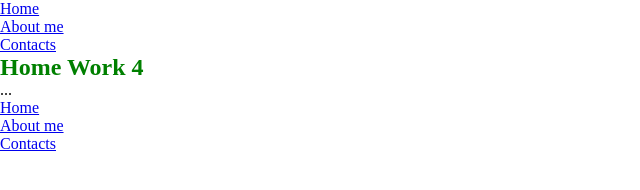
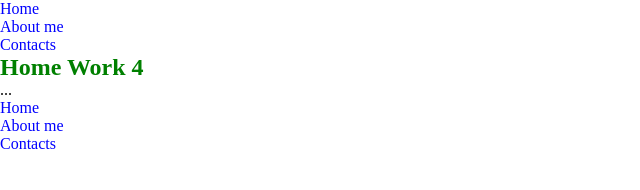
Before and after one commit to PyrkinValentin/home-work-4, a plain HTML site: page index.html in a window 1280 px wide. Shown: the full height of the page, 0-640 px from the left. Drawn offline with Linux system fonts and the light colour scheme.

Commit message:
feat: add-styles

```diff
--- a/index.html
+++ b/index.html
@@ -12,13 +12,13 @@
 		<nav>
 			<ul>
 				<li>
-					<a href="#">Home</a>
+					<a href="#" class="link">Home</a>
 				</li>
 				<li>
-					<a href="#">About me</a>
+					<a href="#" class="link">About me</a>
 				</li>
 				<li>
-					<a href="#">Contacts</a>
+					<a href="#" class="link">Contacts</a>
 				</li>
 			</ul>
 		</nav>
@@ -33,13 +33,13 @@
 		<nav>
 			<ul>
 				<li>
-					<a href="#">Home</a>
+					<a href="#" class="link">Home</a>
 				</li>
 				<li>
-					<a href="#">About me</a>
+					<a href="#" class="link">About me</a>
 				</li>
 				<li>
-					<a href="#">Contacts</a>
+					<a href="#" class="link">Contacts</a>
 				</li>
 			</ul>
 		</nav>
--- a/styles/style.css
+++ b/styles/style.css
@@ -9,3 +9,8 @@ body {
 .title {
 	color: green;
 }
+
+.link {
+	color: blue;
+	text-decoration: none;
+}
```
